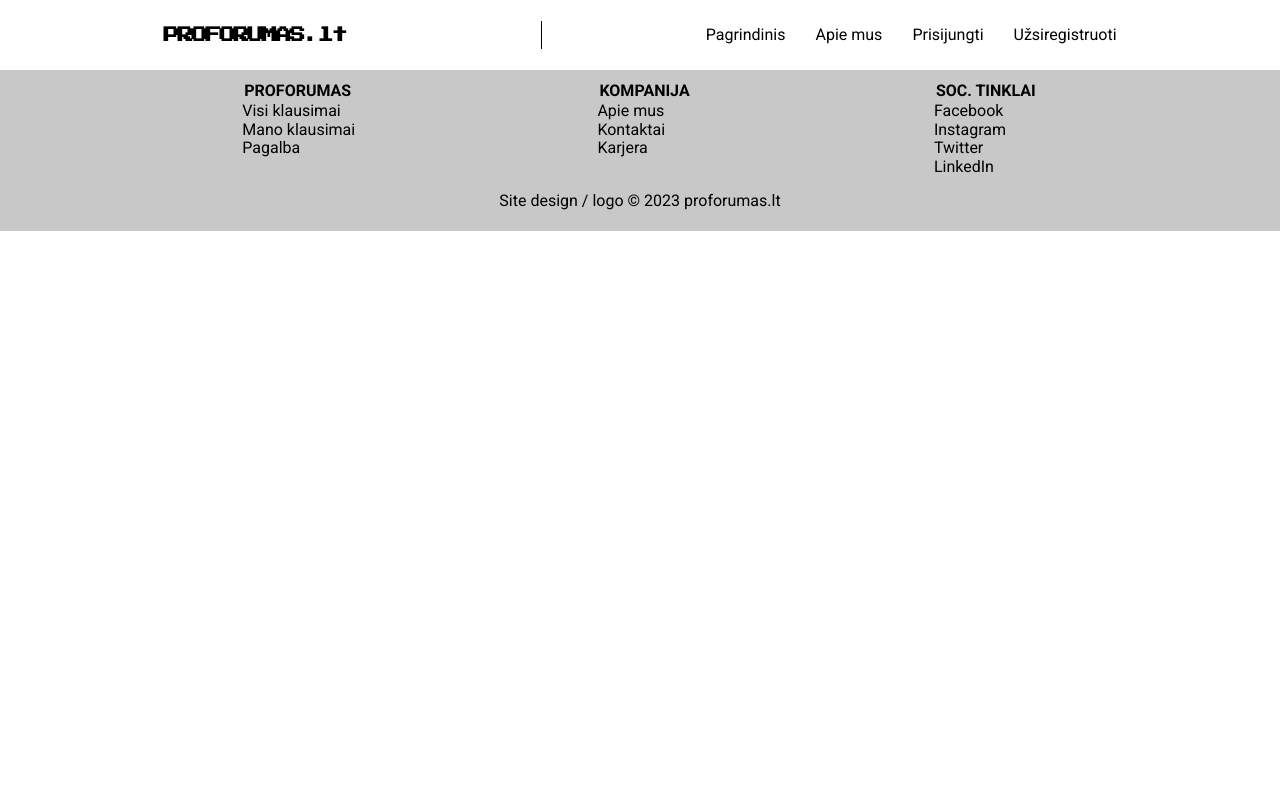
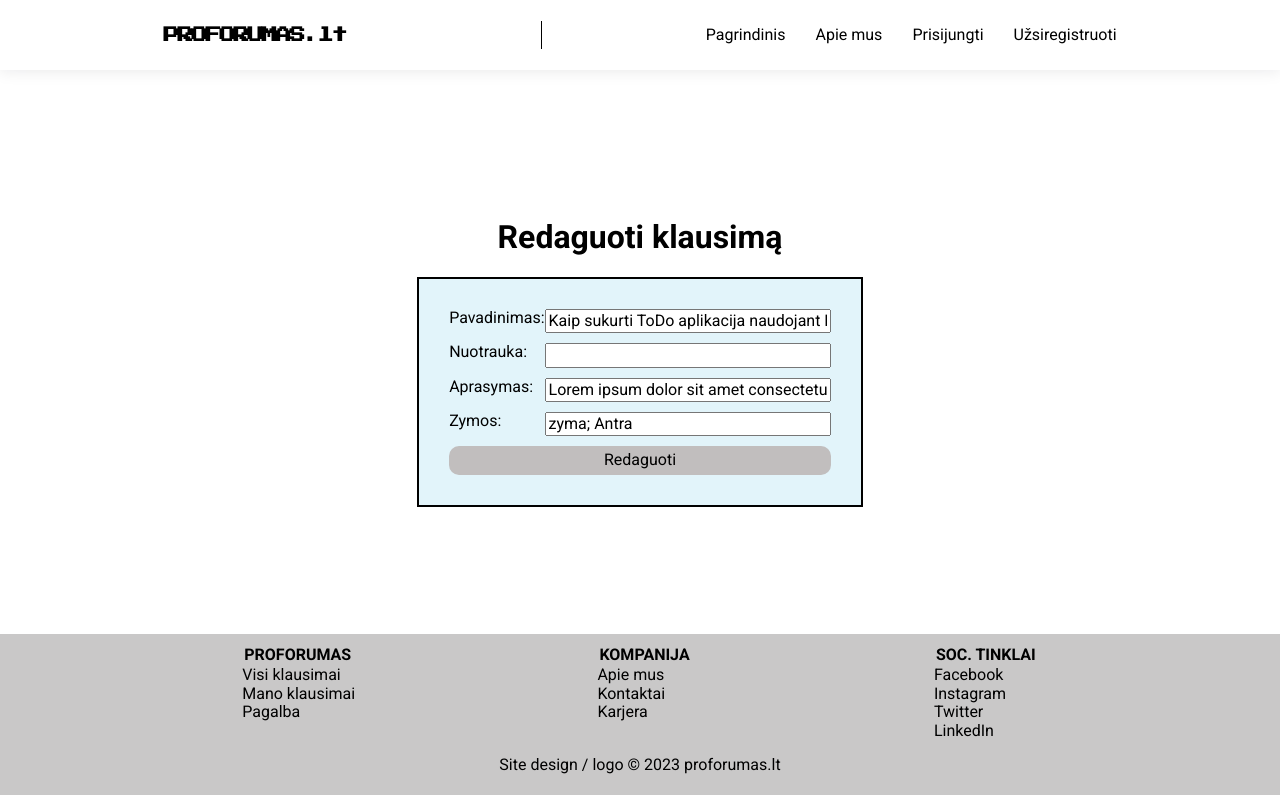
Before and after one commit to ignaspu/PROFORUMAS-Online-Developers-Forum, a React (Create React App) app: page /klausimas/redaguoti/1 in a window 1280 px wide. Built offline with nearby package versions, Linux system fonts and the light colour scheme; data requests are answered from the project's data file; a web font is replaced by a local one.

Commit message:
padaryta, kad rodytu kada klausimas/komentaras buvo redaguotas

```diff
--- a/src/App.jsx
+++ b/src/App.jsx
@@ -8,6 +8,7 @@ import { Routes, Route } from "react-router-dom";
 import UzduotiKlausima from './components/pages/uzduotiKlausima/UzduotiKlausima';
 import ManoKlausimai from './components/pages/manoklausimai/ManoKlausimai';
 import SingleQuestion from './components/pages/singleQuestion/SingleQuestion';
+import RedaguotiKlausima from './components/pages/redaguotiKlausima/RedaguotiKlausima';
 
 function App() {
   return (
@@ -21,6 +22,7 @@ function App() {
         <Route path="manoklausimai" element={<ManoKlausimai />} />
         <Route path="/klausimas">
           <Route path=":id" element={<SingleQuestion />} />
+          <Route path="redaguoti/:id" element={<RedaguotiKlausima />} />
         </Route>
       </Routes>
       <Footer />
--- a/src/components/UI/atsakymai/Atsakymai.jsx
+++ b/src/components/UI/atsakymai/Atsakymai.jsx
@@ -21,6 +21,8 @@ const Atsakymai = ({ questionId }) => {
 
   const { loggedInUser } = useContext(UsersContext);
   const { comments } = useContext(CommentsContext);
+
+
   return (
     <StyledSection>
       {
--- /dev/null
+++ b/src/components/pages/redaguotiKlausima/RedaguotiKlausima.jsx
@@ -0,0 +1,138 @@
+import { Formik } from 'formik';
+import * as Yup from 'yup';
+import styled from 'styled-components';
+import { useContext, useEffect, useState } from 'react';
+import { useNavigate, useParams } from 'react-router-dom';
+import FormikInput from '../../UI/input/FormikInput';
+import TopicContext from "../../contexts/TopicContext";
+
+const StyledRedagavimas = styled.main`
+  display: flex;
+  flex-direction: column;
+  align-items: center;
+  height: 70.5vh;
+  justify-content: center;
+  > form{
+    display: flex;
+    flex-direction: column;
+    gap: 10px;
+    border: 2px solid black;
+    padding: 30px;
+    background-color: #e2f4fa;
+    > button{
+      border: 0;
+      background-color: #c1bebe;
+      padding: 5px;
+      border-radius: 10px;
+    }
+    > div{
+      display: grid;
+      grid-template-columns: 1fr 3fr;
+
+      > p{
+        grid-column: span 2;
+      }
+    }
+  }
+`;
+
+const RedaguotiKlausima = () => {
+
+  const { setTopics, TopicActionTypes } = useContext(TopicContext);
+  const navigate = useNavigate();
+  const { id } = useParams();
+  const [formValues, setFormValues] = useState({
+    pavadinimas: '',
+    aprasymas: '',
+    zymos: '',
+    nuotrauka: ''
+  });
+
+  useEffect(() => {
+    fetch(`http://localhost:8080/topics/${id}`)
+      .then(res => res.json())
+      .then(data => {
+        if (!data.pavadinimas) {
+          navigate('/');
+        }
+        setFormValues({
+          ...data,
+          zymos: data.zymos.join('; ')
+        });
+      })
+  }, []);
+
+
+  const validationSchema = Yup.object({
+    pavadinimas: Yup.string()
+      .min(5, 'Pavadinime mažiausiai 5 simboliai')
+      .max(50, 'Pavadinime daugiausiai 50 simbolių')
+      .required('Laukas yra privalomas')
+      .trim(),
+    nuotrauka: Yup.string()
+      .url('Privalo būti tinkamas URL adresas')
+      .trim(),
+    aprasymas: Yup.string()
+      .min(10, 'Aprašyme mažiausiai 10 simbolių')
+      .required('Laukas yra privalomas')
+      .trim(),
+    zymos: Yup.string()
+      .min(3, 'Žymoje mažiausiai 3 simboliai')
+      .required('Laukas yra privalomas')
+      .trim(),
+  });
+
+  return (
+    <StyledRedagavimas>
+      <h1>Redaguoti klausimą</h1>
+      {
+        formValues.pavadinimas && <Formik
+          initialValues={formValues}
+          validationSchema={validationSchema}
+          onSubmit={(values) => {
+            const finalValues = {
+              ...values,
+              redaguota: true,
+              zymos: values.zymos.split(';').map(el => el.trim())
+            };
+            setTopics({
+              type: TopicActionTypes.edit,
+              id: id,
+              data: finalValues
+            });
+            navigate(`/klausimas/${id}`);
+          }}
+        >
+          {(props) => (
+            <form onSubmit={props.handleSubmit}>
+              <FormikInput
+                type="text"
+                name="pavadinimas"
+                formik={props}
+              />
+              <FormikInput
+                type="url"
+                name="nuotrauka"
+                formik={props}
+              />
+              <FormikInput
+                type="text"
+                name="aprasymas"
+                formik={props}
+              />
+              <FormikInput
+                type="text"
+                name="zymos"
+                formik={props}
+                placeholder="Zyma; antra zyma; trecia zyma; ..."
+              />
+              <button type="Submit">Redaguoti</button>
+            </form>
+          )}
+        </Formik>
+      }
+    </StyledRedagavimas>
+  );
+}
+
+export default RedaguotiKlausima;
--- a/src/components/pages/singleQuestion/SingleQuestion.jsx
+++ b/src/components/pages/singleQuestion/SingleQuestion.jsx
@@ -56,11 +56,12 @@ const SingleQuestion = () => {
     question &&
     <StyledMain>
       <h1>{question.pavadinimas}</h1>
+      <i>{question.redaguota !== false ? `(Klausimas buvo redaguotas)` : null}</i>
       {
         loggedInUser.id === question.userId &&
         <>
           <button
-            onClick={() => navigate(`/klausimai/redaguoti/${id}`)}
+            onClick={() => navigate(`/klausimas/redaguoti/${id}`)}
           >Redaguoti</button>
           <button
             onClick={() => {
--- a/src/data.json
+++ b/src/data.json
@@ -50,8 +50,8 @@
       "aprasymas": "I'm trying to use CloudinaryDotNet (Cloudinary .NET SDK) to delete resources that has a created date older than a specific date and has a specific prefix (the beginning of a public id if I understand things correctly). I haven't found any really good way of doing this.  So far I have come up with a solution where I have to list all the resources 500 at a time, since that is the maximum of resources returned by the method ListResources. When I have gathered the public ids of the resources I want removed I delete them using the method DeleteResources.",
       "zymos": [
         "help",
-        " me",
-        " i dont know"
+        "me",
+        "i dont know :("
       ],
       "nuotrauka": "https://png.pngtree.com/png-vector/20191110/ourmid/pngtree-avatar-icon-profile-icon-member-login-vector-isolated-png-image_1978396.jpg",
       "publikuota": "12/5/2023",
@@ -60,118 +60,77 @@
       "ivertinimas": 0,
       "autorius": "dingas",
       "atsakyta": false,
-      "redaguota": false
+      "redaguota": true
+    },
+    {
+      "id": "a0b5106b-9598-4d78-b902-9a086272d0d5",
+      "userId": "103b8cad-a750-4ff0-a7e6-eaf73d2b06a5",
+      "pavadinimas": "Kaip pakeisti srifta?",
+      "aprasymas": "Kaip pakeisti srifta per CSS?",
+      "zymos": [
+        "font",
+        "sriftas",
+        "csss"
+      ],
+      "nuotrauka": "",
+      "autorius": "dingas",
+      "publikuota": "12/6/2023",
+      "balsuSkaicius": 0,
+      "isiminta": 0,
+      "ivertinimas": 0,
+      "atsakyta": false,
+      "redaguota": true
+    },
+    {
+      "id": "4e8596f8-d06b-4f03-8d31-b4401925a4ca",
+      "userId": "103b8cad-a750-4ff0-a7e6-eaf73d2b06a5",
+      "pavadinimas": "Kaip vaziuoti dviraciu????",
+      "aprasymas": "turiu dvirati bet nzn kaip vaziuoti. Padeeeekit ",
+      "zymos": [
+        "dviratiss"
+      ],
+      "nuotrauka": "",
+      "autorius": "dingas",
+      "publikuota": "12/6/2023",
+      "balsuSkaicius": 0,
+      "isiminta": 0,
+      "ivertinimas": 0,
+      "atsakyta": false,
+      "redaguota": true
     }
   ],
   "comments": [
     {
-      "id": 1,
-      "postId": 1,
-      "autorius": "dingas",
-      "komentaras": "Wow aciu, nezinojau kad taip galima",
-      "autoriausId": "103b8cad-a750-4ff0-a7e6-eaf73d2b06a5",
-      "balsuSkaicius": 12,
-      "ivertinimas": 8,
-      "publikuotas": "12/5/2023",
-      "redaguota": false
-    },
-    {
-      "id": "b722c610-d4ea-4e22-80ff-14ff04b0e80f",
-      "userId": "103b8cad-a750-4ff0-a7e6-eaf73d2b06a5",
-      "komentaras": "Teisinga informacija",
-      "autorius": "dingas",
-      "publikuota": "12/6/2023",
-      "balsuSkaicius": 0,
-      "ivertinimas": 0,
-      "postId": 1,
-      "redaguota": false
-    },
-    {
-      "id": "626568f8-0edc-4631-9ce6-972f774baf32",
-      "userId": "103b8cad-a750-4ff0-a7e6-eaf73d2b06a5",
-      "komentaras": "Aciu uz informacija",
-      "autorius": "dingas",
-      "publikuota": "12/6/2023",
-      "balsuSkaicius": 0,
-      "ivertinimas": 0,
-      "postId": "6fa0c282-1eef-4f60-bb9b-26107c8e91e7",
-      "redaguota": false
-    },
-    {
-      "id": "3cd6c402-2c82-4fb9-8da5-1f23fab34ea6",
-      "userId": "103b8cad-a750-4ff0-a7e6-eaf73d2b06a5",
-      "komentaras": "Wow super!",
-      "autorius": "dingas",
-      "publikuota": "12/6/2023",
-      "balsuSkaicius": 0,
-      "ivertinimas": 0,
-      "postId": 1,
-      "redaguota": false
-    },
-    {
-      "id": "f0106e4a-f3ba-48b5-b61e-c5451acc3e12",
+      "id": "73430137-c4b9-4404-9600-7a6a798fa661",
       "userId": "103b8cad-a750-4ff0-a7e6-eaf73d2b06a5",
       "komentaras": "Grazu",
       "autorius": "dingas",
       "publikuota": "12/6/2023",
       "balsuSkaicius": 0,
-      "ivertinimas": 0,
+      "ivertinimas": 1,
       "postId": 1,
       "redaguota": false
     },
     {
-      "id": "dde67777-d643-43b2-9816-608af722b6c0",
+      "id": "660ab111-6364-4d0f-9759-1eeb78b60f93",
       "userId": "103b8cad-a750-4ff0-a7e6-eaf73d2b06a5",
-      "komentaras": "aciu jums",
+      "komentaras": "Reikia prideti p { font-family: 'Roboto' }",
       "autorius": "dingas",
       "publikuota": "12/6/2023",
       "balsuSkaicius": 0,
       "ivertinimas": 0,
-      "postId": 1,
+      "postId": "a0b5106b-9598-4d78-b902-9a086272d0d5",
       "redaguota": false
     },
     {
-      "id": "5c5bea83-53a6-48f2-8451-fe188490fe83",
+      "id": "093a8f57-9d50-4b9f-b800-6a362346719a",
       "userId": "103b8cad-a750-4ff0-a7e6-eaf73d2b06a5",
-      "komentaras": "Lorem as nice text thank you very muchLorem as",
+      "komentaras": "Nice wow",
       "autorius": "dingas",
       "publikuota": "12/6/2023",
       "balsuSkaicius": 0,
       "ivertinimas": 0,
-      "postId": 1,
-      "redaguota": false
-    },
-    {
-      "id": "1bca19ce-de6c-4eb5-89a0-e9c32a761da5",
-      "userId": "103b8cad-a750-4ff0-a7e6-eaf73d2b06a5",
-      "komentaras": " you very muchem as nice text thank you very muchs nice Lorem as nice text thank you very muchLorem as nice text thank you very muchtext thaLorem as nice text thank you very muchnk you very much",
-      "autorius": "dingas",
-      "publikuota": "12/6/2023",
-      "balsuSkaicius": 0,
-      "ivertinimas": 0,
-      "postId": 1,
-      "redaguota": false
-    },
-    {
-      "id": "ae7630be-250b-4156-9e9a-1512bcf5d7e1",
-      "userId": "103b8cad-a750-4ff0-a7e6-eaf73d2b06a5",
-      "komentaras": "Lorem as nice text thank you very muchLorem as nice text thank you very much",
-      "autorius": "dingas",
-      "publikuota": "12/6/2023",
-      "balsuSkaicius": 0,
-      "ivertinimas": 0,
-      "postId": "6fa0c282-1eef-4f60-bb9b-26107c8e91e7",
-      "redaguota": false
-    },
-    {
-      "id": "1515e061-2640-4caa-8d03-b91d25ba8fa9",
-      "userId": "103b8cad-a750-4ff0-a7e6-eaf73d2b06a5",
-      "komentaras": "assaasdasd",
-      "autorius": "dingas",
-      "publikuota": "12/6/2023",
-      "balsuSkaicius": 0,
-      "ivertinimas": 0,
-      "postId": 1,
+      "postId": "4e8596f8-d06b-4f03-8d31-b4401925a4ca",
       "redaguota": false
     }
   ]
```
Also changed, not shown: src/components/UI/atsakymas/Atsakymas.jsx (+7 -1 lines), src/components/contexts/CommentsContext.jsx (+46 -10 lines).
